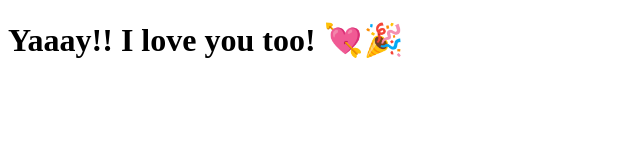
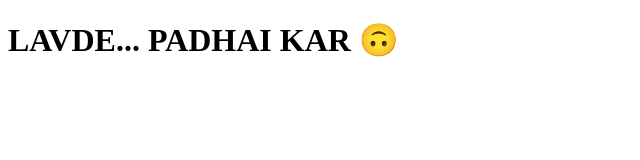
Before and after one commit to jagdish904/jaduuu, a plain HTML site: page 3d_page.html in a window 1280 px wide. Shown: the whole page, without its empty margins (0-640 px from the left). Drawn offline with Linux system fonts and the light colour scheme.

Commit message:
Update 3d_page.html

```diff
--- a/3d_page.html
+++ b/3d_page.html
@@ -1,9 +1,9 @@
 <!DOCTYPE html>
 <html>
 <head>
-    <title>Yay! 💕</title>
+    <title>MC</title>
 </head>
 <body>
-    <h1>Yaaay!! I love you too! 💘🎉</h1>
+    <h1>LAVDE... PADHAI KAR 🙃</h1>
 </body>
 </html>
```
